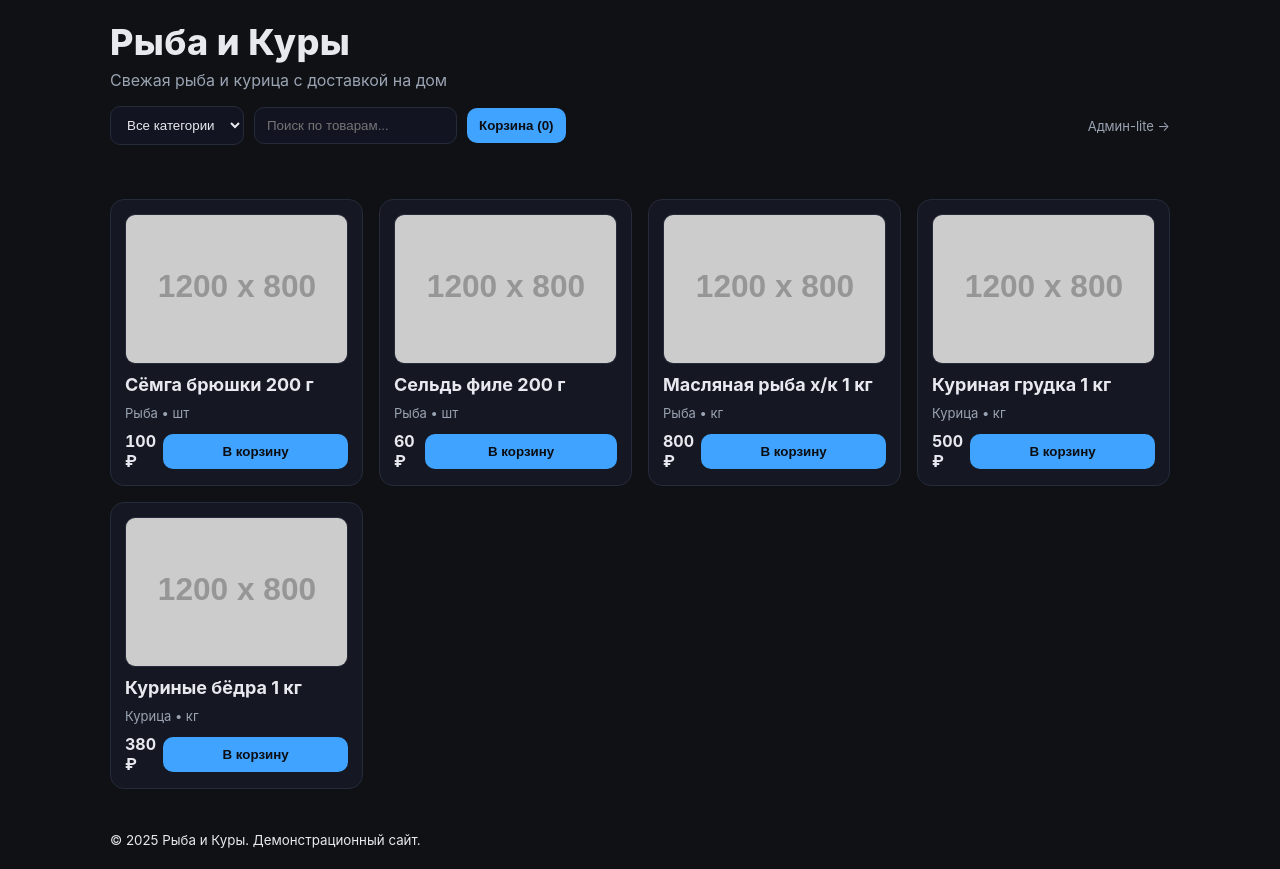
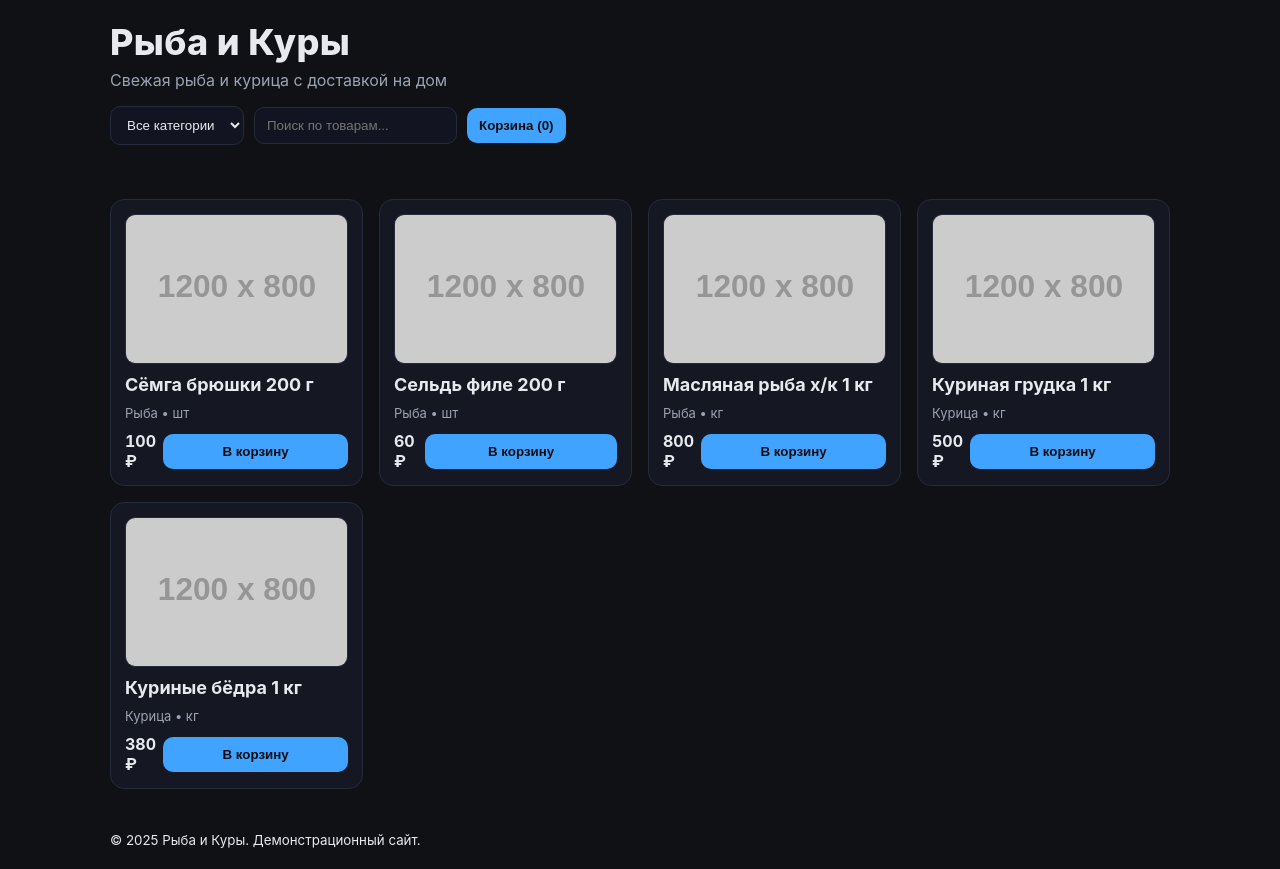
Before and after one commit to hovanson74075-cloud/ryba-i-kury, a plain HTML site: page index.html in a window 1280 px wide. Drawn offline with Linux system fonts and the light colour scheme; placeholder pictures from the web are drawn by us.

Commit message:
Update index.html

```diff
--- a/index.html
+++ b/index.html
@@ -18,7 +18,6 @@
       </select>
       <input id="search" placeholder="Поиск по товарам..." />
       <button id="viewCartBtn">Корзина (<span id="cartCount">0</span>)</button>
-      <a href="admin-lite.html" class="muted-link">Админ-lite →</a>
     </div>
   </header>
 
```
